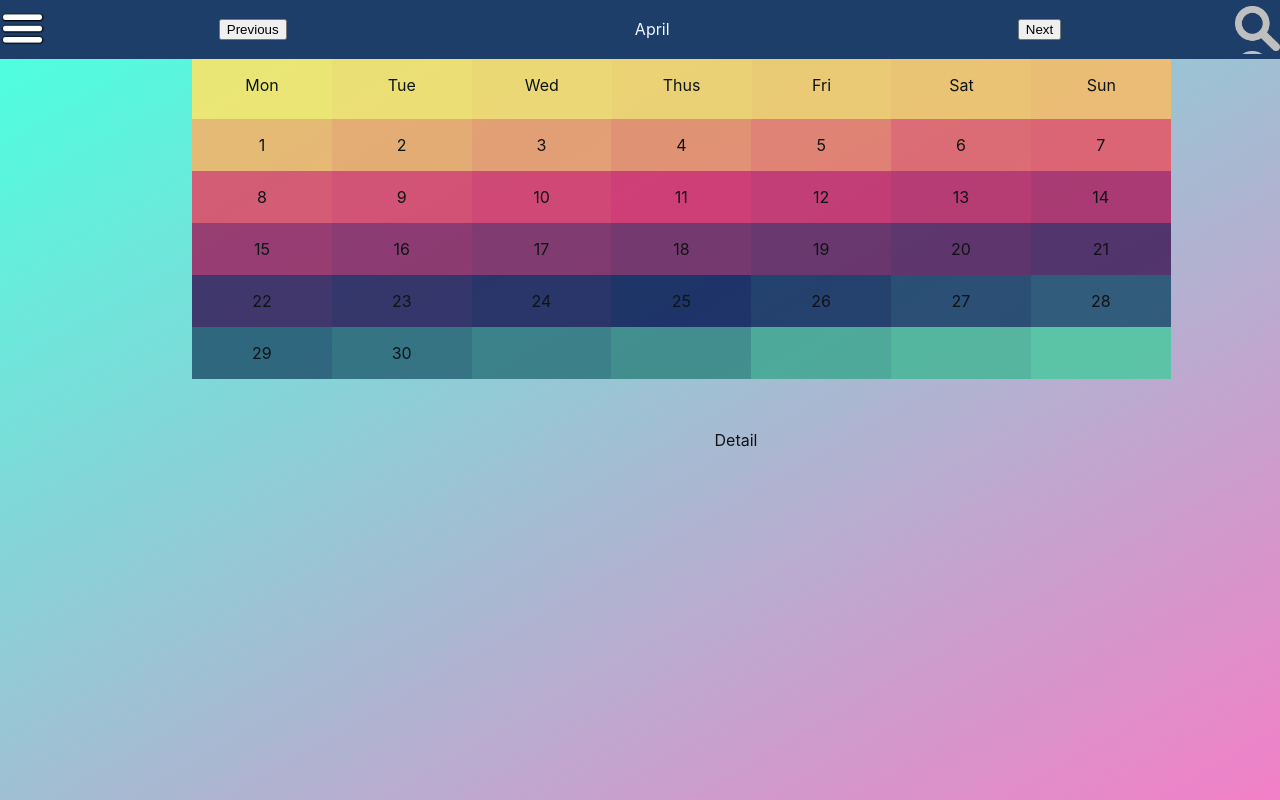
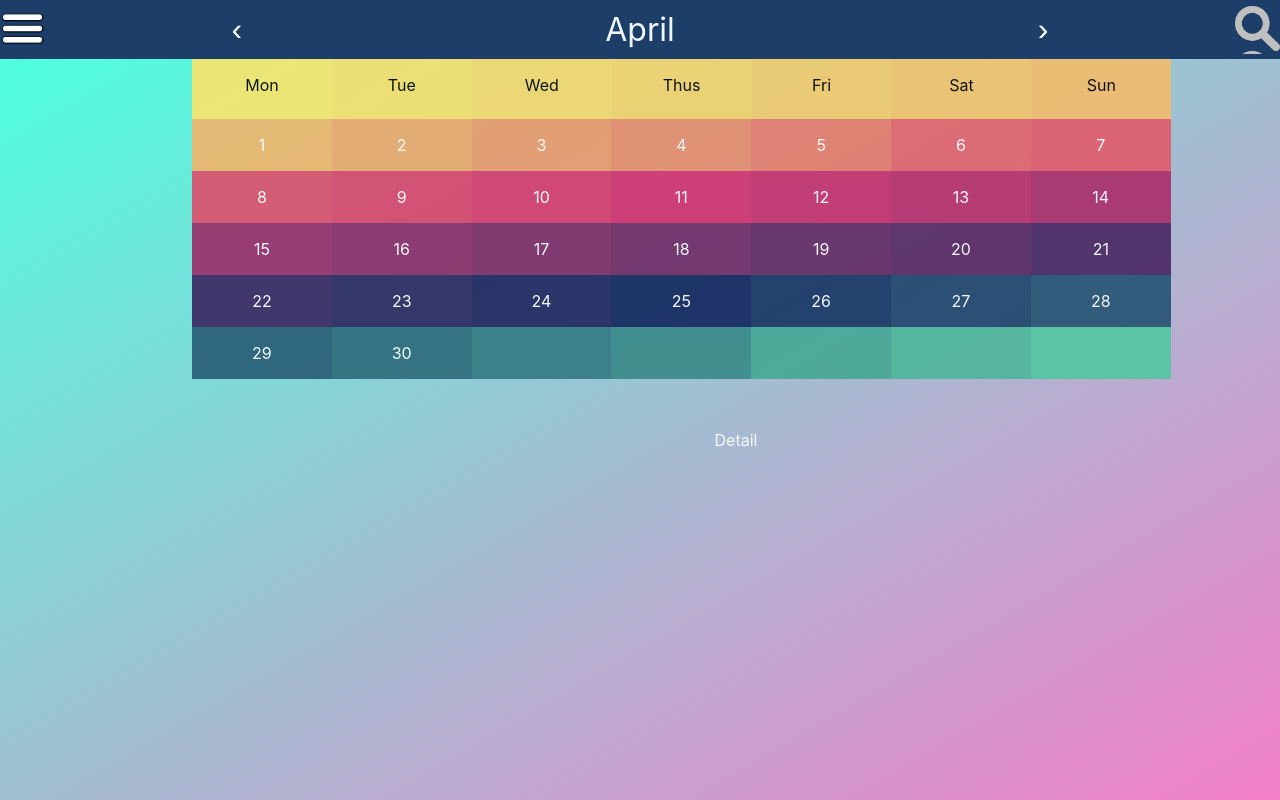
Before and after one commit to wood-crafter/todo-react, a React (Create React App) app: page / in a window 1280 px wide. Built offline with nearby package versions, Linux system fonts and the light colour scheme.

Commit message:
[Add] control button craft

```diff
--- a/src/App.css
+++ b/src/App.css
@@ -4,6 +4,7 @@
   flex-direction: column;
   height: 100vh;
   align-items: center;
+  color: white;
 }
 
 .App-logo {
@@ -72,6 +73,8 @@
   display: flex;
   justify-content: space-around;
   flex-direction: row;
+  align-items: center;
+  height: 100%;
 }
 .Search {
   width: 3rem;
@@ -100,6 +103,7 @@
 .weekdays {
   display: flex;
   flex-direction: row;
+  color: black;
 }
 .weekday {
   flex: 14.28%;
@@ -117,6 +121,27 @@
   flex: 0 0 14.28%;
   box-sizing: border-box;
 }
+.round {
+  color: white;
+  background-color: #1c3e69;
+  font-size: xx-large;
+  border: 0;
+  width: 2rem;
+  height: 100%;
+}
+.round:hover {
+  opacity: 0.6;
+  cursor: pointer;
+}
+.month-name {
+  font-size: xx-large;
+}
+
+.days-in-month > *:hover {
+  opacity: 0.6;
+  cursor: pointer;
+}
+
 .days-in-month :nth-child(1) {
   background-color: #f3b56b;
 }
--- a/src/Month.js
+++ b/src/Month.js
@@ -5,9 +5,9 @@ export default class Month extends React.Component {
   render() {
     return (
       <div className="Month">
-        <button className='previous' onClick={this.props.onPrevious} >Previous</button>
-        {this.props.thisMonth}
-        <button className='next' onClick={this.props.onNext}>Next</button>
+        <button className='previous round' onClick={this.props.onPrevious} >&#8249;</button>
+        <div className='month-name'>{this.props.thisMonth}</div>
+        <button className='next round' onClick={this.props.onNext}>&#8250;</button>
       </div>
     )
   }
--- a/src/index.js
+++ b/src/index.js
@@ -11,7 +11,4 @@ ReactDOM.render(
   document.getElementById('root')
 );
 
-// If you want to start measuring performance in your app, pass a function
-// to log results (for example: reportWebVitals(console.log))
-// or send to an analytics endpoint. Learn more: https://bit.ly/CRA-vitals
 reportWebVitals();
```
